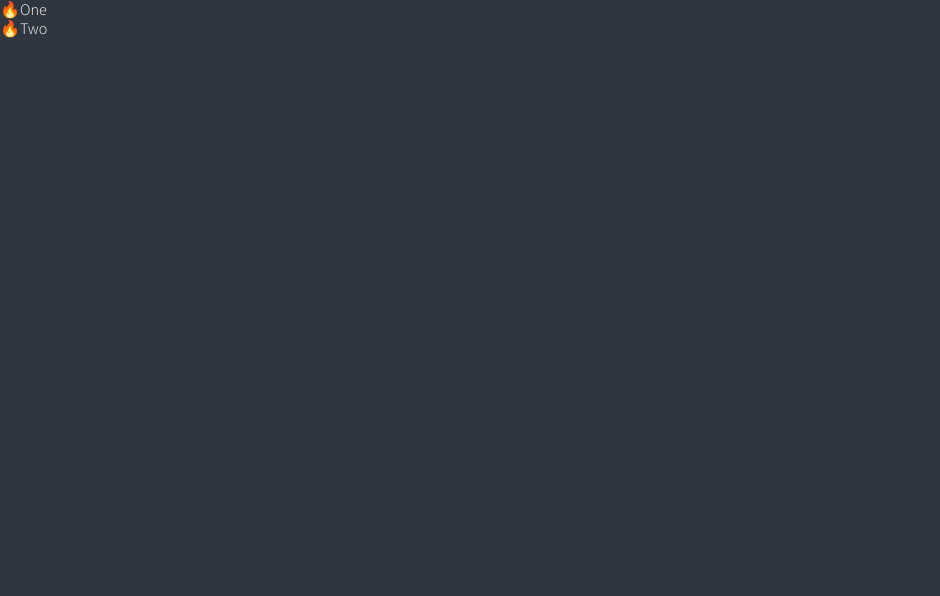
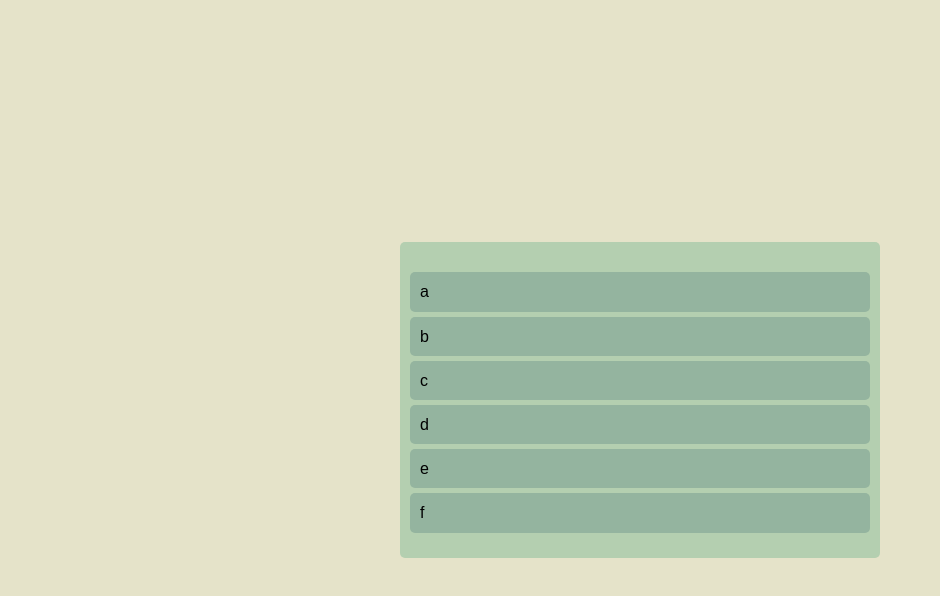
Before and after one commit to chaeikim-tech/trello_clone, a React (Create React App) app: page / in a window 1280 px wide. Shown: the top 596 px of the page, without its empty margins (0-940 px from the left). Built offline with nearby package versions, Linux system fonts and the light colour scheme.

Commit message:
Update tsconfig file & Styles

```diff
--- a/src/App.tsx
+++ b/src/App.tsx
@@ -1,33 +1,65 @@
 import { DragDropContext, Droppable, Draggable } from "react-beautiful-dnd";
+import styled from 'styled-components';
+
+const Wrapper = styled.div`
+    display: flex;
+    display: flex;
+    max-width: 480px;
+    width: 100%;
+    margin: 0 auto;
+    justify-content: center;
+    align-items: center;
+    height: 100vh;
+`;
+
+const Boards = styled.div`
+  display: grid;
+  width: 100%;
+  grid-template-columns: repeat(1, 1fr);
+`;
+
+const Board = styled.div`
+  padding: 20px 10px;
+  padding-top: 30px;
+  background-color: ${(props) => props.theme.boardColor};
+  border-radius: 5px;
+  min-height: 200px;
+`;
+
+const Card = styled.div`
+  border-radius: 5px;
+  margin-bottom: 5px;
+  padding: 10px 10px;
+  background-color: ${(props) => props.theme.cardColor};
+`;
+
+const toDos = ["a", "b", "c", "d", "e", "f"];
 
 function App() {
     const onDragEnd = () => {};
     return <DragDropContext onDragEnd={onDragEnd}>
-        <div>
+        <Wrapper>
+            <Boards>
                 <Droppable droppableId='one'>
                     {(magic) => (
-                    <ul ref={magic.innerRef} {...magic.droppableProps}>
-                    <Draggable draggableId='first' index={0}>
-                        {(magic)=> (
-                            <li ref={magic.innerRef} {...magic.draggableProps}>
-                                <span {...magic.dragHandleProps}>🔥</span>
-                                One
-                            </li>
+                        <Board ref={magic.innerRef} {...magic.droppableProps}>
+                            {toDos.map((toDo, index) => (
+                                <Draggable draggableId={toDo} index={index}>
+                                    {(magic) => (
+                                        <Card ref={magic.innerRef} {...magic.dragHandleProps} {...magic.draggableProps}>
+                                            {toDo}
+                                        </Card>
                                     )}
                                 </Draggable>
-                    <Draggable draggableId='second' index={1}>
-                        {(magic)=> (
-                            <li ref={magic.innerRef} {...magic.draggableProps}>
-                                <span {...magic.dragHandleProps}>🔥</span>
-                                Two
-                            </li>
-                        )}
-                    </Draggable>
-                    </ul>
+                            ))}
+                            {magic.placeholder}
+                            {/* 'magic.placeholder' Draggable을 드래그할 때 Droppable 리스트가 작아지는 것을 방지 */}
+                        </Board>
                     )}
                     {/* Droppable의 children은 함수여야 함. */}
                 </Droppable>
-        </div>
+            </Boards>
+        </Wrapper>
     </DragDropContext>
 }
 // onDragEnd = 유저가 드래그를 끝낸 시점에 불려지는 함수.
--- a/src/index.tsx
+++ b/src/index.tsx
@@ -63,7 +63,7 @@ body {
   font-weight: 300;
   font-family: 'Source Sans Pro', sans-serif;
   background-color:${(props) => props.theme.bgColor};
-  color:${(props) => props.theme.textColor};
+  color: black;
   line-height: 1.2;
 }
 a {
--- a/src/styled.d.ts
+++ b/src/styled.d.ts
@@ -2,9 +2,8 @@ import "styled-components";
 
 declare module "styled-components" {
   export interface DefaultTheme {
-    textColor: string;
     bgColor: string;
-    accentColor: string;
-    cardBgColor: string;
+    boardColor: string;
+    cardColor: string;
   }
 }
--- a/src/theme.ts
+++ b/src/theme.ts
@@ -1,10 +1,9 @@
 import { DefaultTheme } from 'styled-components';
 
 export const darkTheme: DefaultTheme = {
-    bgColor: "#2f3640",
-    textColor: "white",
-    accentColor: "#9c88ff",
-    cardBgColor: "transparent",
+    bgColor: "#E5E3C9",
+    boardColor: "#B4CFB0",
+    cardColor: "#94B49F",
 };
 
 /* export const lightTheme: DefaultTheme = {
--- a/tsconfig.json
+++ b/tsconfig.json
@@ -1,6 +1,7 @@
 {
   "compilerOptions": {
     "target": "es5",
+    //+ "moduleResolution": "node",
     "lib": [
       "dom",
       "dom.iterable",
```
Lines whose indentation alone changed are shown as unchanged.
